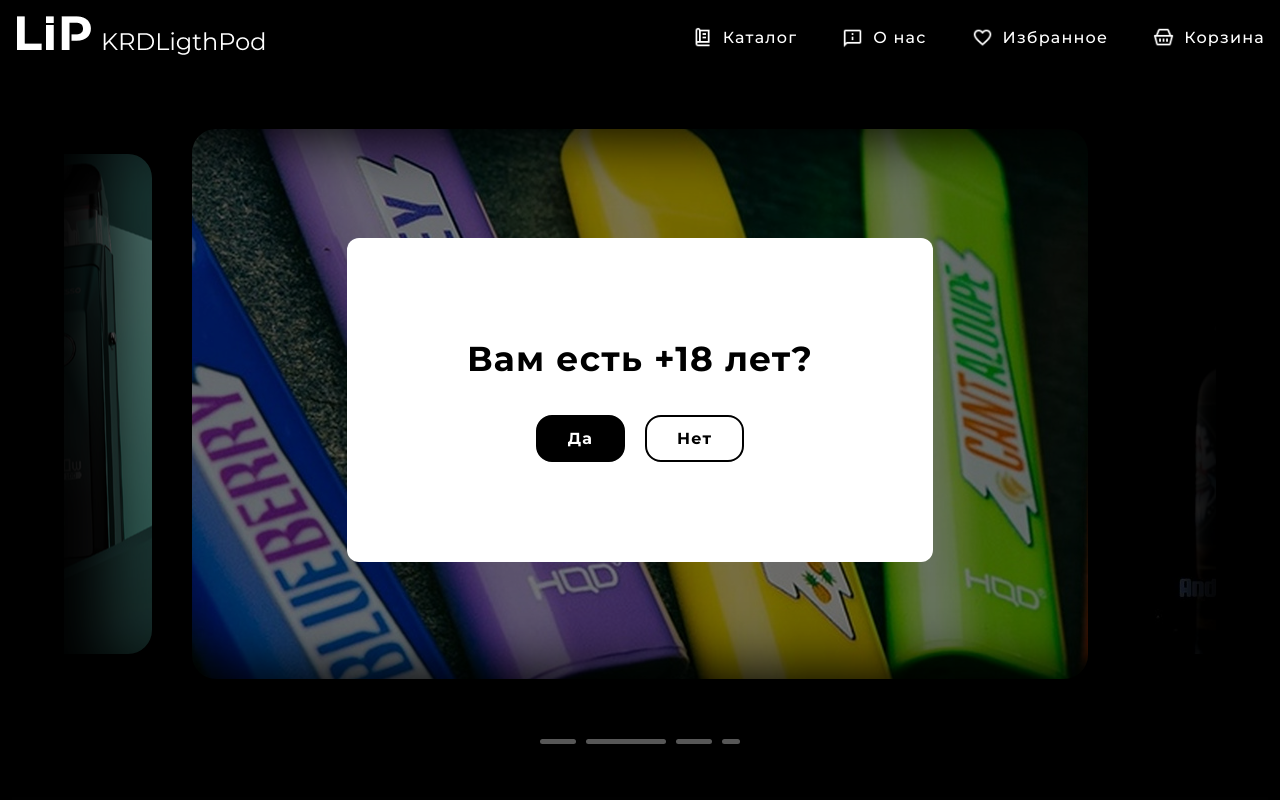
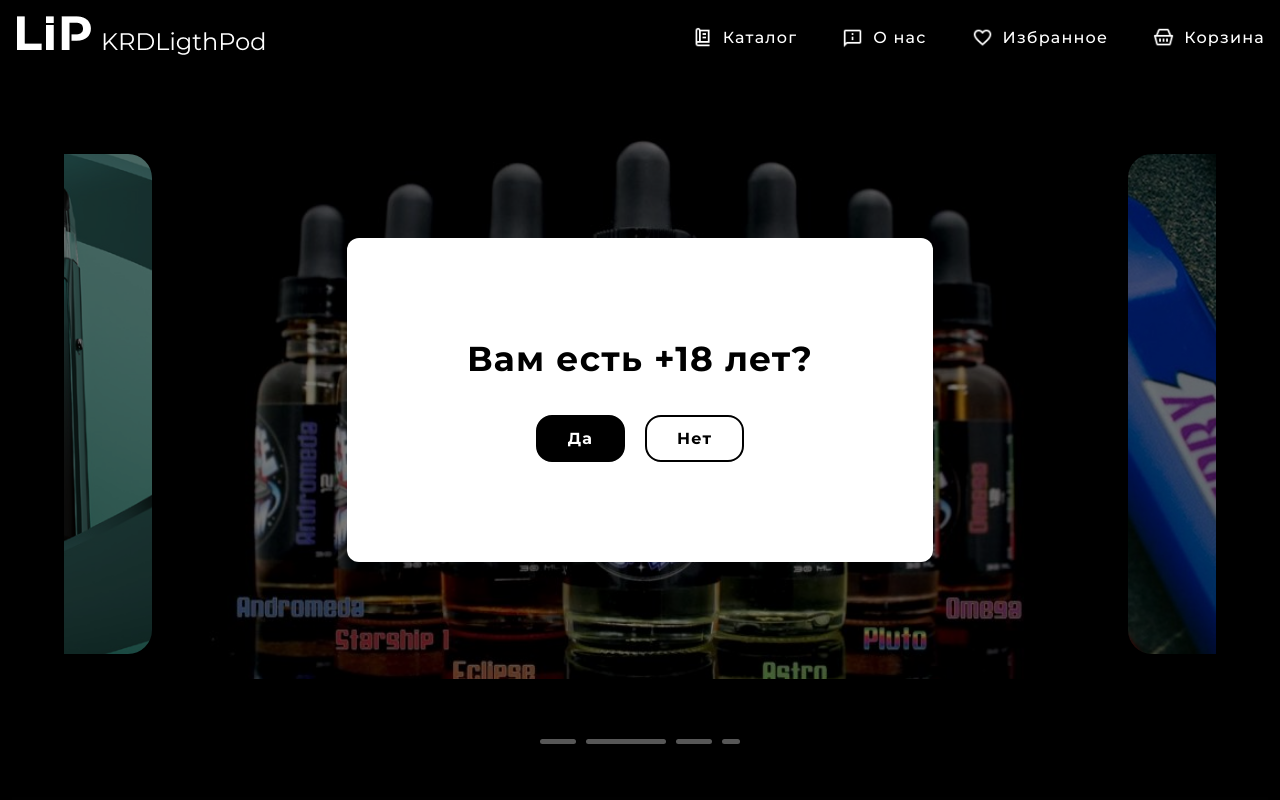
Before and after one commit to VincentInt/krd_ligth_pod, a React (Vite) app: page / in a window 1280 px wide. Shown: the top 800 px of the page. Built offline with nearby package versions, Linux system fonts and the light colour scheme.

Commit message:
fix animation banner

```diff
--- a/public/data/dataProducts.json
+++ b/public/data/dataProducts.json
@@ -470,24 +470,24 @@
       ]
     },
     {
-      "id": 24,
-      "brand": "Lost Vape",
-      "model": "Orion Nano",
-      "fullName": "Lost Vape Orion Nano",
-      "price": 3490,
-      "rating": 4.5,
-      "activationMethod": "Автовдох",
+      "id": 25,
+      "brand": "Vaporesso",
+      "model": "XROS Pro",
+      "fullName": "Vaporesso XROS Pro",
+      "price": 4590,
+      "rating": 4.8,
+      "activationMethod": "Автовдох + кнопка",
       "coilType": "Меш",
-      "battery": 800,
-      "tankVolume": 2,
+      "battery": 1200,
+      "tankVolume": 3,
       "chargingPort": "Type-C",
       "img": "/krd_ligth_pod/img/6089152449.jpg",
-      "popularity": 7,
+      "popularity": 9,
       "cardInfo": [
-        { "infoName": "Активация", "info": "Автовдох" },
-        { "infoName": "Испаритель", "info": "Меш" },
-        { "infoName": "Аккумулятор", "info": "800 мАч" },
-        { "infoName": "Объем бака", "info": "2 мл" }
+        { "infoName": "Активация", "info": "Автовдох + кнопка" },
+        { "infoName": "Испаритель", "info": "Меш 0.4/0.6 Ом" },
+        { "infoName": "Аккумулятор", "info": "1200 мАч" },
+        { "infoName": "Объем бака", "info": "3 мл" }
       ]
     }
   ],
--- a/src/Component/Main/Banner/Banner.css
+++ b/src/Component/Main/Banner/Banner.css
@@ -15,7 +15,7 @@
       position: absolute;
       width: 100%;
       height: 100%;
-      box-shadow: 0px 0px 60px 40px rgb(0, 0, 0) inset;
+      /* box-shadow: 0px 0px 60px 40px rgb(0, 0, 0) inset; */
     }
     .window_banner {
       position: relative;
--- a/src/Component/Main/Banner/ItemPage/ItemPages.css
+++ b/src/Component/Main/Banner/ItemPage/ItemPages.css
@@ -8,12 +8,20 @@
     display: flex;
     padding: 0px 20px;
     border-radius: 24px;
+    transition: all 0.5s ease;
     .page {
+      position: relative;
       min-width: 100%;
       min-height: 100%;
       border-radius: 24px;
-      background-position: center;
-      background-repeat: no-repeat;
+      .img_page {
+        z-index: -1;
+        position: absolute;
+        width: 100%;
+        height: 100%;
+        object-fit: cover;
+        border-radius: 24px;
+      }
       .container_content_page {
         opacity: 0;
         display: flex;
@@ -28,7 +36,6 @@
           width: 100%;
           margin-top: 48%;
           padding: 0 5%;
-
           h5 {
             max-width: 50%;
           }
--- a/src/Component/Main/Banner/ItemPage/ItemPages.jsx
+++ b/src/Component/Main/Banner/ItemPage/ItemPages.jsx
@@ -19,6 +19,7 @@
       height: 0,
     },
   });
+  const [stateClick, setStateClick] = useState(false);
   const containerPagesRef = useRef(null);
 
   useEffect(() => {
@@ -34,6 +35,10 @@
   }, []);
   useEffect(() => {
     if (statusBack) {
+      const prevBannerPageElem = [...containerPagesRef.current.children][
+        previewState - 1
+      ];
+
       containerPagesRef.current.style.transition = "";
       containerPagesRef.current.style.transform = `translateX(-${
         resolutionPages.smallPage.width *
@@ -42,17 +47,22 @@
           resolutionPages.selectPage.width) /
           2
       }px)`;
+
+      prevBannerPageElem.style.animation = "select_page_item 0s ease forwards";
+
       setTimeout(() => {
-        containerPagesRef.current.style.transition = "all 0.2s ease";
+        prevBannerPageElem.style.animation =
+          "small_page_item 0.5s ease forwards";
+        containerPagesRef.current.style.transition = "all 0.5s ease";
         containerPagesRef.current.style.transform = `translateX(-${
           resolutionPages.smallPage.width * previewState -
           (containerPagesRef.current.offsetWidth -
             resolutionPages.selectPage.width) /
             2
         }px)`;
-      }, 100);
+      }, 10);
     } else {
-      containerPagesRef.current.style.transition = "all 0.2s ease";
+      containerPagesRef.current.style.transition = "all 0.5s ease";
       containerPagesRef.current.style.transform = `translateX(-${
         resolutionPages.smallPage.width * previewState -
         (containerPagesRef.current.offsetWidth -
@@ -70,48 +80,50 @@
       }
     }
   }, [statePage]);
+  useEffect(() => {
+    setStateClick(true);
+    setTimeout(() => {
+      setStateClick(false);
+    }, 500);
+  }, [statePage]);
 
   function onChangeMovePage(move) {
     onMovePage(move);
   }
   function onMouseEnterPage(event, index) {
+    const coord = +[...containerPagesRef.current.style.transform]
+      .filter((item) => item === "." || !isNaN(+item))
+      .join("");
+
     if (event.type === "mouseenter") {
       if (event.target.className === "item_page") {
         event.target.style.height = `${resolutionPages.selectPage.height}px`;
       } else if (event.target.parentElement.className === "item_page") {
         event.target.parentElement.style.height = `${resolutionPages.selectPage.height}px`;
       }
-
       if (index - previewState > 0) {
         containerPagesRef.current.style.transform = `translateX(-${
-          resolutionPages.smallPage.width * previewState +
-          50 -
-          (containerPagesRef.current.offsetWidth -
-            resolutionPages.selectPage.width) /
-            2
+          coord + 50
         }px)`;
       } else {
         containerPagesRef.current.style.transform = `translateX(-${
-          resolutionPages.smallPage.width * previewState -
-          50 -
-          (containerPagesRef.current.offsetWidth -
-            resolutionPages.selectPage.width) /
-            2
+          coord - 50
         }px)`;
       }
     } else if (event.type === "mouseleave") {
+      if (!stateClick) {
         if (event.target.className === "item_page") {
           event.target.style.height = `${resolutionPages.smallPage.height}px`;
         } else if (event.target.parentElement.className === "item_page") {
           event.target.parentElement.style.height = `${resolutionPages.smallPage.height}px`;
         }
-
         containerPagesRef.current.style.transform = `translateX(-${
           resolutionPages.smallPage.width * previewState -
           (containerPagesRef.current.offsetWidth -
             resolutionPages.selectPage.width) /
             2
         }px)`;
+      }
     }
   }
   function resolutionPagesFunc() {
@@ -150,8 +162,8 @@
             style={
               resolutionPages.selectPage.width
                 ? previewState === index
-                  ? { animation: "select_page_item 0.2s ease forwards" }
-                  : { animation: "small_page_item 0.2s ease forwards" }
+                  ? { animation: "select_page_item 0.5s ease forwards" }
+                  : { animation: "small_page_item 0.5s ease forwards" }
                 : previewState === index
                 ? { animation: "select_page_item 0s ease forwards" }
                 : { animation: "small_page_item 0s ease forwards" }
@@ -177,10 +189,8 @@
                 : (e) => onMouseEnterPage(e, index)
             }
           >
-            <div
-              style={{ backgroundImage: `url(${item.img})` }}
-              className="page"
-            >
+            <div className="page">
+              <img className="img_page" src={item.img} alt="img_banner_page" />
               <div className="container_content_page">
                 <div className="container_text">
                   <h5>{item.text}</h5>
--- a/src/Component/Main/Banner/data/dataPages.js
+++ b/src/Component/Main/Banner/data/dataPages.js
@@ -15,15 +15,15 @@
     img: bannerXrosImg,
   },
   {
+    text: "Множество жижь для ваших подов",
+    path: "/products/eLiquids/",
+    img: bannerWireImg,
+  },
+  {
     text: "Широкий выбор только в наших магазинах",
     path: "products/disposablePods/",
     img: bannerVapeImg,
   },
-  {
-    text: "Множество жижь для ваших подов",
-    path: "/products/eLiquids/",
-    img: bannerWireImg,
-  },
 ];
 
 export default dataPages;
```
Lines whose indentation alone changed are shown as unchanged.
